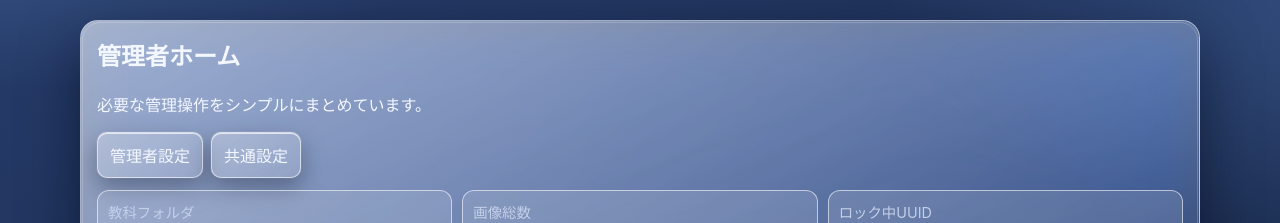
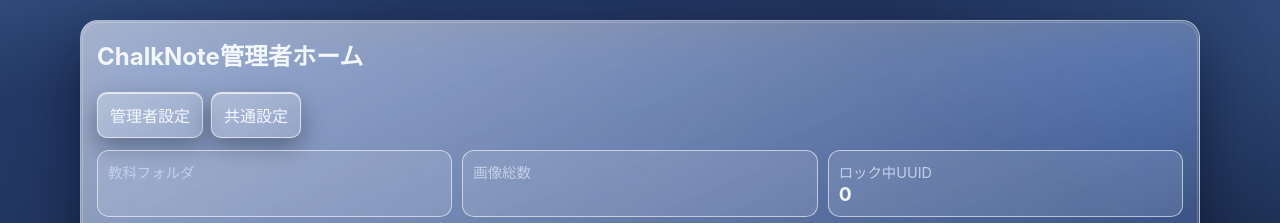
Before and after one commit to Satoru-ER/ChalkNote, a Python web app: template templates/admin_home.html in a window 1280 px wide. Shown: the top 223 px of the page. Run offline with Jinja, Linux system fonts and the light colour scheme; the template is opened without the code that fills it, so the values that code supplies are empty.

Commit message:
Update title and headings for admin home page

```diff
--- a/templates/admin_home.html
+++ b/templates/admin_home.html
@@ -1,15 +1,14 @@
 <!DOCTYPE html>
 <html>
 <head>
-    <title>管理者ホーム</title>
+    <title>ChalkNote管理者ホーム</title>
     <meta name="viewport" content="width=device-width, initial-scale=1" />
     <link rel="stylesheet" href="../static/adminstyle.css">
 </head>
 <body>
 <div class="page-shell">
   <section class="glass-panel">
-    <h1>管理者ホーム</h1>
-    <p>必要な管理操作をシンプルにまとめています。</p>
+    <h1>ChalkNote管理者ホーム</h1>
     <div class="btn-wrap" style="margin-bottom:12px;">
       <a class="download-btn" href="{{ url_for('admin_settings') }}">管理者設定</a>
       <a class="download-btn" href="{{ url_for('settings') }}">共通設定</a>
```
